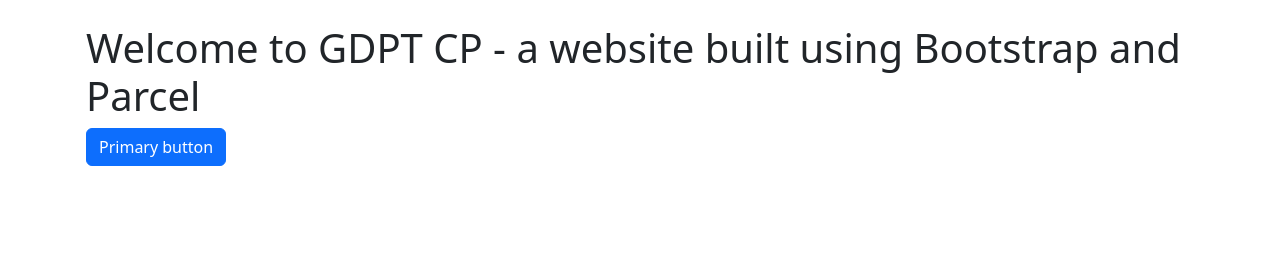
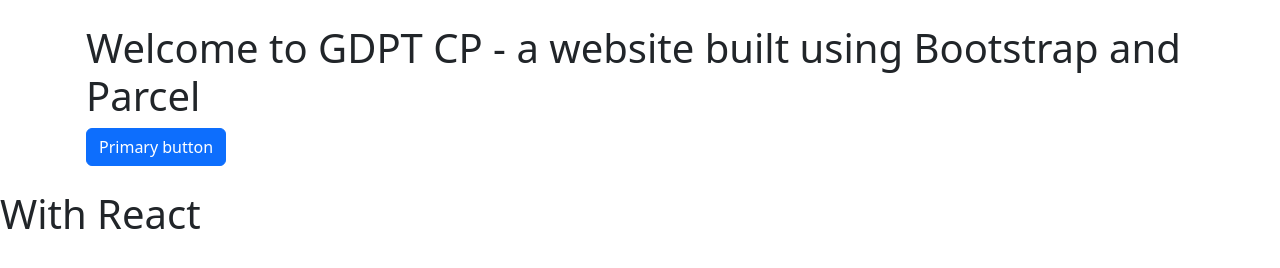
Before and after one commit to bryan-trinh/gdptcp-website, a React app: page src/index.html in a window 1280 px wide. Built offline with nearby package versions, Linux system fonts and the light colour scheme.

Commit message:
added react

```diff
--- a/src/index.html
+++ b/src/index.html
@@ -12,5 +12,7 @@
       <h1>Welcome to GDPT CP - a website built using Bootstrap and Parcel</h1>
       <button class="btn btn-primary">Primary button</button>
     </div>
+
+    <div id="root"></div>
   </body>
 </html>
--- a/src/js/main.js
+++ b/src/js/main.js
@@ -1 +1,6 @@
 import * as bootstrap from 'bootstrap'
+
+import React from "react"
+import ReactDOM from "react-dom"
+
+ReactDOM.render(<h1>With React</h1>, document.getElementById("root"))
```
Also changed, not shown: package.json (+6 -3 lines), 1 other file.
